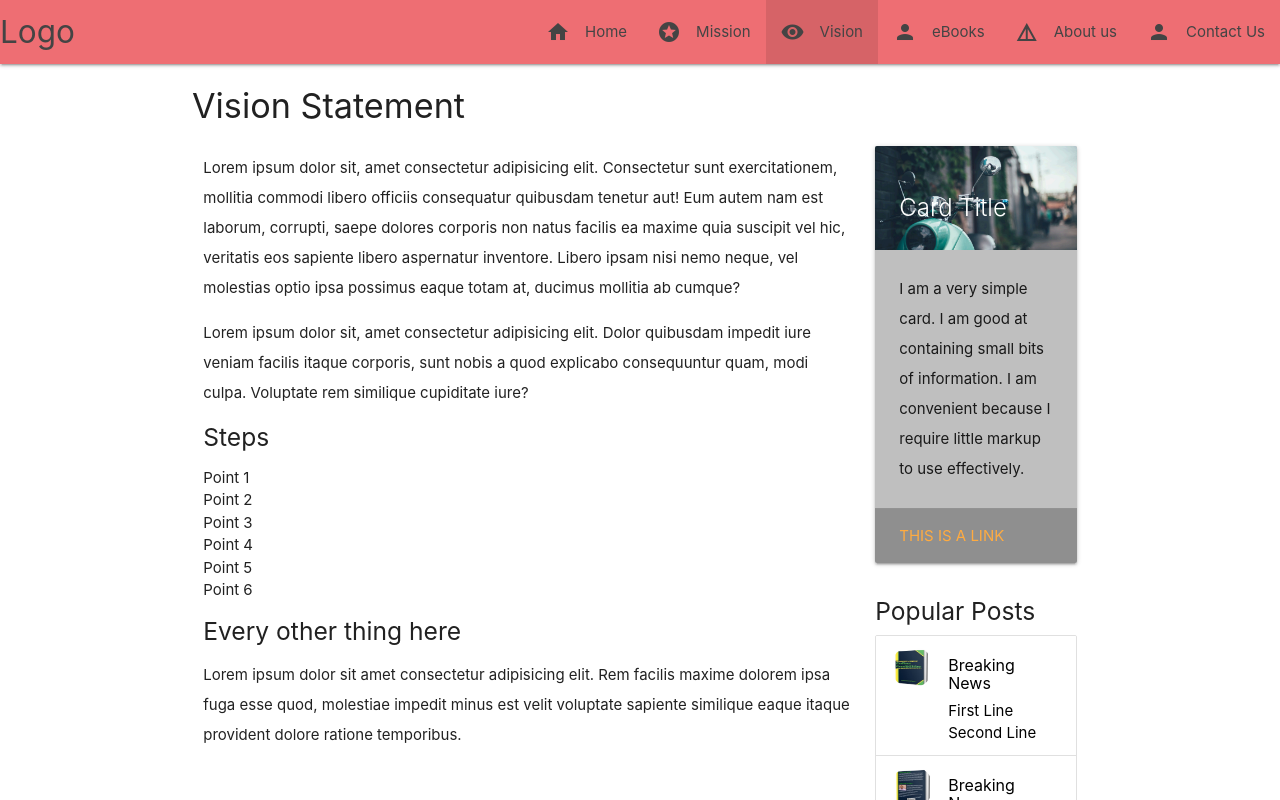
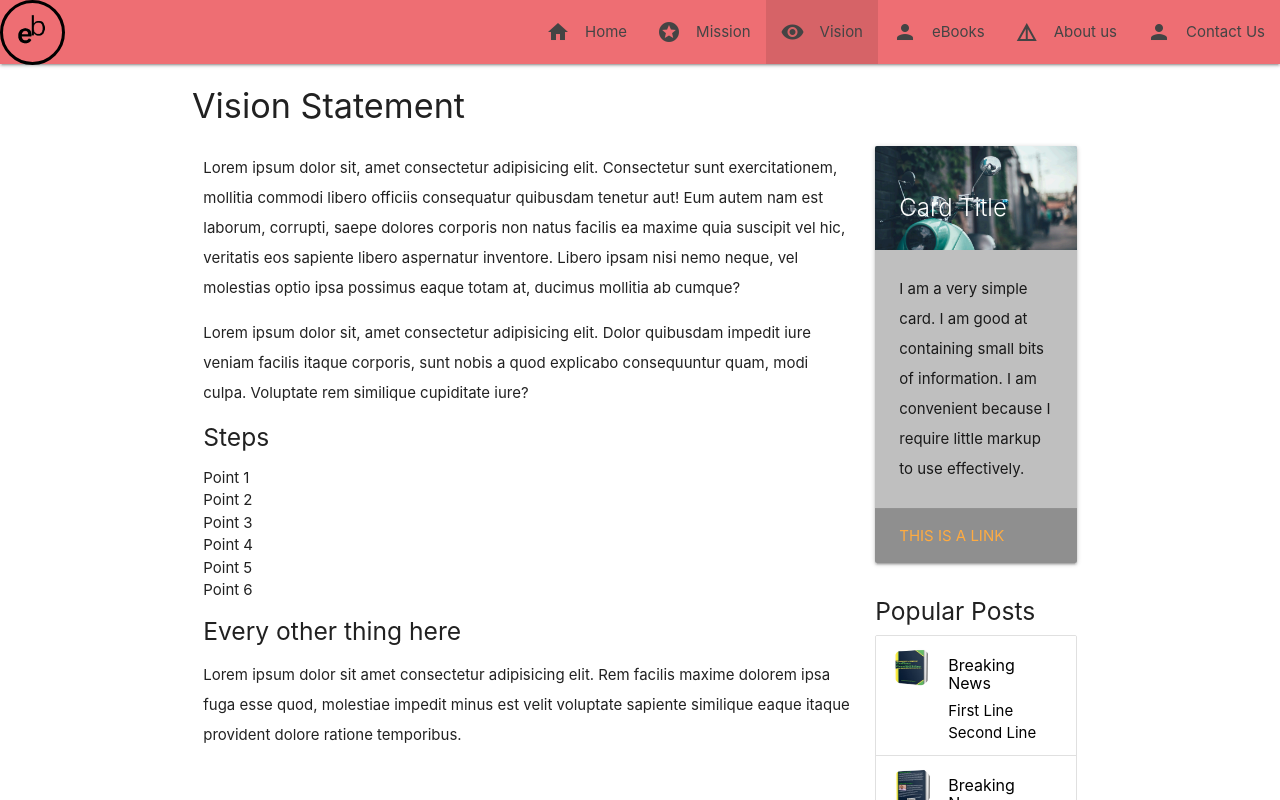
Before and after one commit to Dammykeys/ebooks, a plain HTML site: page src/vision.html in a window 1280 px wide. Shown: the top 800 px of the page. Drawn offline with nearby package versions, Linux system fonts and the light colour scheme; a script that the page names is missing.

Commit message:
Update vision.html

```diff
--- a/src/vision.html
+++ b/src/vision.html
@@ -20,7 +20,9 @@
     <div class="preloader"></div>
     <nav class="sidenav-trigger1 nav-extended" role="navigation">
         <div class="nav-wrapper">
-            <a id="logo-container" class="brand-logo" href="../index.html">Logo</a>
+            <a id="logo-container" class="brand-logo" onclick="scrollToTop();">
+                <img id="logo" src="../images/ebook192.png" alt="Logo">
+            </a>
             <a href=" #" data-target="nav-mobile" class="sidenav-trigger"><i class="material-icons">menu</i></a>
 
             <ul class="right hide-on-med-and-down">
```
